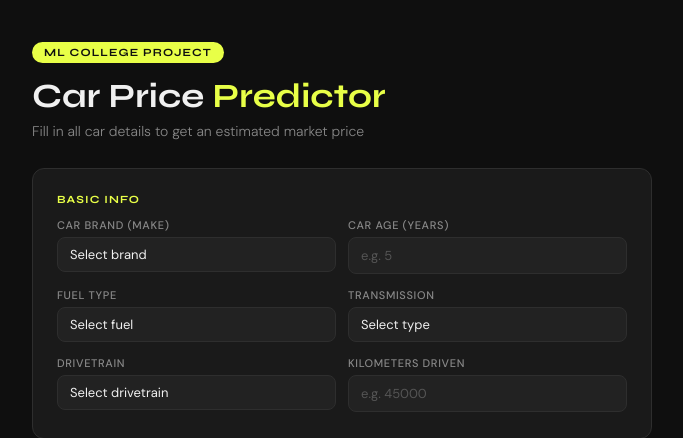
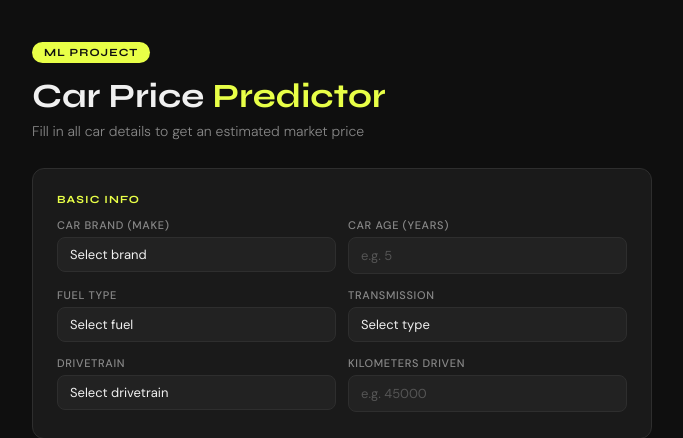
Before and after one commit to armanjamwal0/car-predection-model-with-lr-, a Flask app: page / in a window 1280 px wide. Shown: the top 438 px of the page, without its empty margins (298-981 px from the left). Run offline with Flask 3, Linux system fonts and the light colour scheme; parts of the project's set-up code (start-up, migrations or seed data) failed here and were passed over.

Commit message:
fix bug in html

```diff
--- a/templates/index.html
+++ b/templates/index.html
@@ -169,7 +169,7 @@
 <body>
 <div class="container">
 
-  <div class="badge">ML College Project</div>
+  <div class="badge">ML  Project</div>
   <h1>Car Price <span>Predictor</span></h1>
   <p class="subtitle">Fill in all car details to get an estimated market price</p>
 
```
